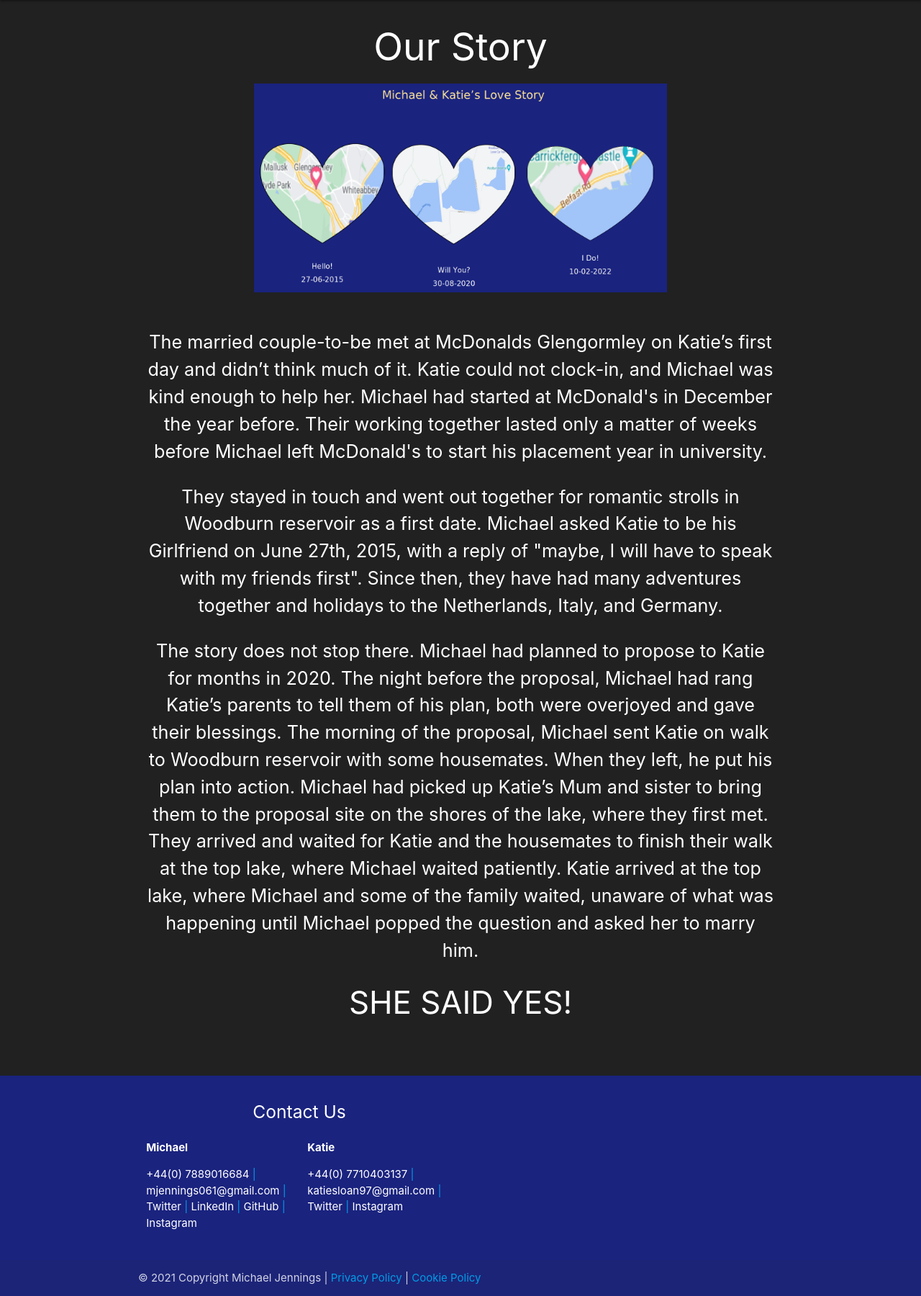
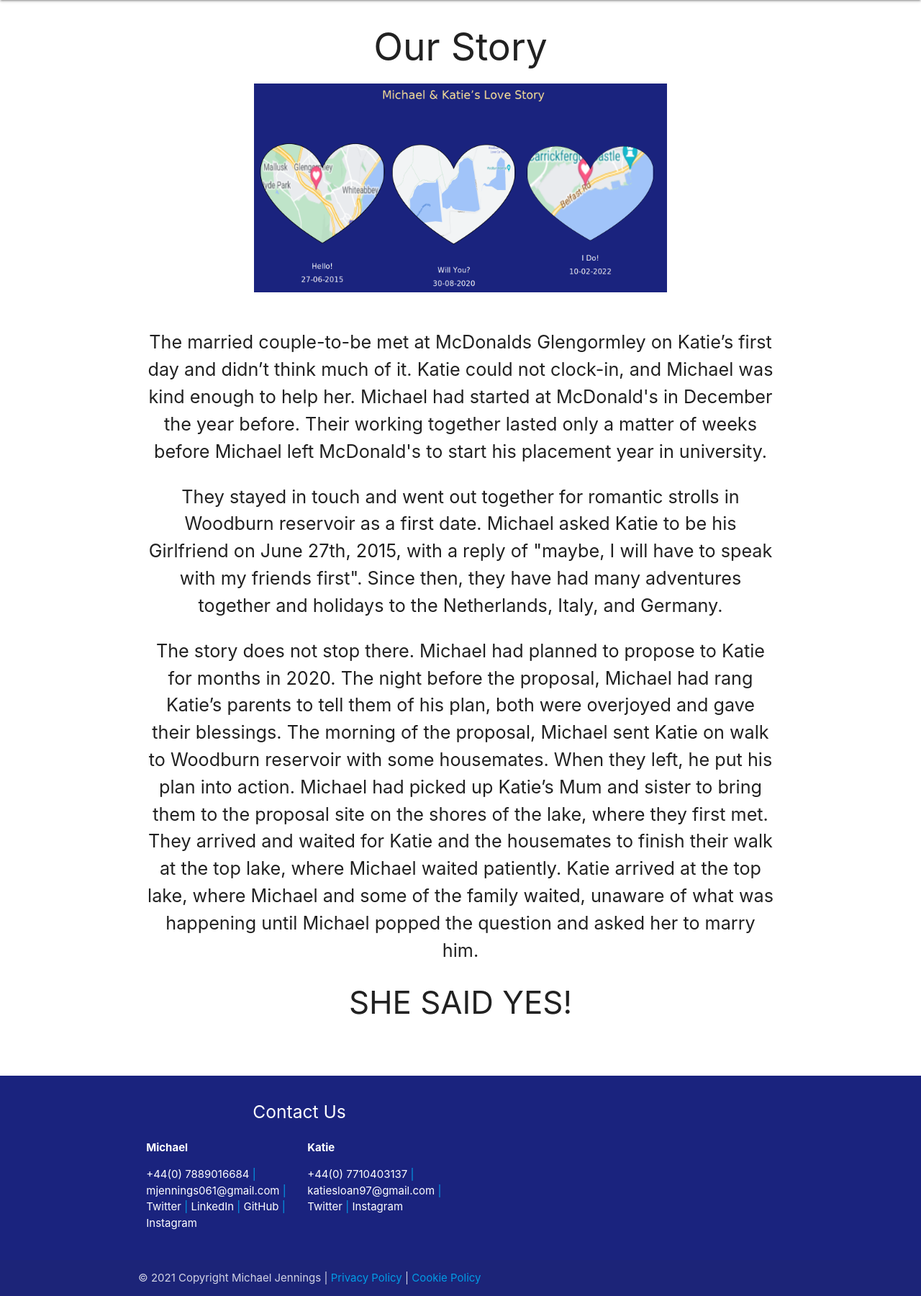
Before and after one commit to mjennings061/wedsite_two, a Django app: page /about_us/ in a window 1280 px wide. Shown: the part 64-1864 px from the top of the page at 72% size. Run offline with Django 3.2, Linux system fonts and the light colour scheme.

Commit message:
Changed background to white RSVP link is now just /rsvp/ Added scrollspy JS into base.js

```diff
--- a/core/forms.py
+++ b/core/forms.py
@@ -5,7 +5,7 @@
 class GuestForm(ModelForm):
     class Meta:
         model = Guest
-        fields = ['email', 'phone', 'RSVP', 'dietary', 'song']
+        fields = ['RSVP', 'phone', 'email', 'dietary', 'song']
 
 
 class AddressForm(ModelForm):
--- a/core/models.py
+++ b/core/models.py
@@ -17,7 +17,7 @@
     dietary = models.TextField(
         blank=True,
         verbose_name="Dietary requirements",
-        help_text="Please enter your dietary requirements or allergies. Enter 'None' if not",
+        help_text="Please enter your dietary requirements or allergies",
     )
     phone = PhoneNumberField(
         verbose_name="Mobile phone number (*)",
--- a/core/static/core/base.js
+++ b/core/static/core/base.js
@@ -3,3 +3,8 @@
     let elems = document.querySelectorAll('select');
     let instances = M.FormSelect.init(elems);
 });
+
+document.addEventListener('DOMContentLoaded', function() {
+    var elems = document.querySelectorAll('.scrollspy');
+    var instances = M.ScrollSpy.init(elems, options);
+});
--- a/core/static/core/style.css
+++ b/core/static/core/style.css
@@ -5,7 +5,11 @@
 input[type="url"],
 input[type="tel"],
 input[type="text"] {
-  color: #FFF;
+  color: #000;
+}
+
+input[type="label"] {
+  color: black;
 }
 
 .card-img {
--- a/core/templates/core/about_us.html
+++ b/core/templates/core/about_us.html
@@ -5,6 +5,7 @@
         <p></p>
         <h2>Our Story</h2>
         <div class="row">
+            {# TODO: Move story photo to bottom, add picture of us in place #}
             <div class="col l8 offset-l2 s12">
                 {% load static %}
                 <img src="{% static 'core/images/story.bmp' %}" class="responsive-img" alt="Our Story">
@@ -12,19 +13,19 @@
         </div>
         <div class="row">
             <div class="col l12 s12">
-                <p class="flow-text white-text">
+                <p class="flow-text">
                     The married couple-to-be met at McDonalds Glengormley on Katie’s first day and didn’t think much of it.
                     Katie could not clock-in, and Michael was kind enough to help her. Michael had started at McDonald's
                     in December the year before. Their working together lasted only a matter of weeks before Michael
                     left McDonald's to start his placement year in university.
                 </p>
-                <p class="flow-text white-text">
+                <p class="flow-text">
                     They stayed in touch and went out together for romantic strolls in Woodburn reservoir as a first date.
                     Michael asked Katie to be his Girlfriend on June 27th, 2015, with a reply of "maybe, I will have to
                     speak with my friends first".
                     Since then, they have had many adventures together and holidays to the Netherlands, Italy, and Germany.
                 </p>
-                <p class="flow-text white-text">
+                <p class="flow-text">
                     The story does not stop there. Michael had planned to propose to Katie for months in 2020.
                     The night before the proposal, Michael had rang Katie’s parents to tell them of his plan,
                     both were overjoyed and gave their blessings.
@@ -36,7 +37,7 @@
                     Katie arrived at the top lake, where Michael and some of the family waited, unaware of what was
                     happening until Michael popped the question and asked her to marry him.
                 </p>
-                <h3 class="white-text center-align">
+                <h3 class="center-align">
                     SHE SAID YES!
                 </h3>
             </div>
--- a/core/templates/core/base.html
+++ b/core/templates/core/base.html
@@ -1,6 +1,6 @@
 {% load static %}
 <!DOCTYPE html>
-<html lang="en">
+<html lang="en-GB">
     <head>
         <meta charset="UTF-8">
         <title>Katie &amp; MJ</title>
@@ -13,11 +13,11 @@
         <script src="{% static 'core/select.js' %}"></script>
     </head>
 
-    <body class="grey darken-4">
+    <body class="white">
         {% include "core/navbar.html" %}
         {% include "core/messages.html" %}
         <main class="container">
-            <div class="row white-text">
+            <div class="row">
                 {% block content %}
                 {% endblock %}
             </div>
--- a/core/templates/core/rsvp.html
+++ b/core/templates/core/rsvp.html
@@ -14,7 +14,7 @@
                 </script>
             {% endfor %}
         {% endif %}
-        <form method="post" class="white-text">{% csrf_token %}
+        <form method="post">{% csrf_token %}
             <div>Enter your contact details and availability</div>
             {{ form.as_p }}
             <div>Enter your address details:</div>
--- a/core/urls.py
+++ b/core/urls.py
@@ -4,8 +4,8 @@
 app_name = 'core'
 urlpatterns = [
     path('', IndexView.as_view(), name='index'),
-    path('rsvp/', RsvpView.as_view(), name='rsvp'),
-    path('rsvp_login/', RsvpLoginView.as_view(), name='rsvp_login'),
+    path('rsvp_form/', RsvpView.as_view(), name='rsvp'),
+    path('rsvp/', RsvpLoginView.as_view(), name='rsvp_login'),
     path('rsvp_logout/', RsvpLogoutView.as_view(), name='rsvp_logout'),
     # summary of guests (admin view only)
     path('guest_summary/', GuestSummaryView.as_view(), name='guest_summary'),
```
Also changed, not shown: core/templates/core/index.html (+2 -6 lines).
